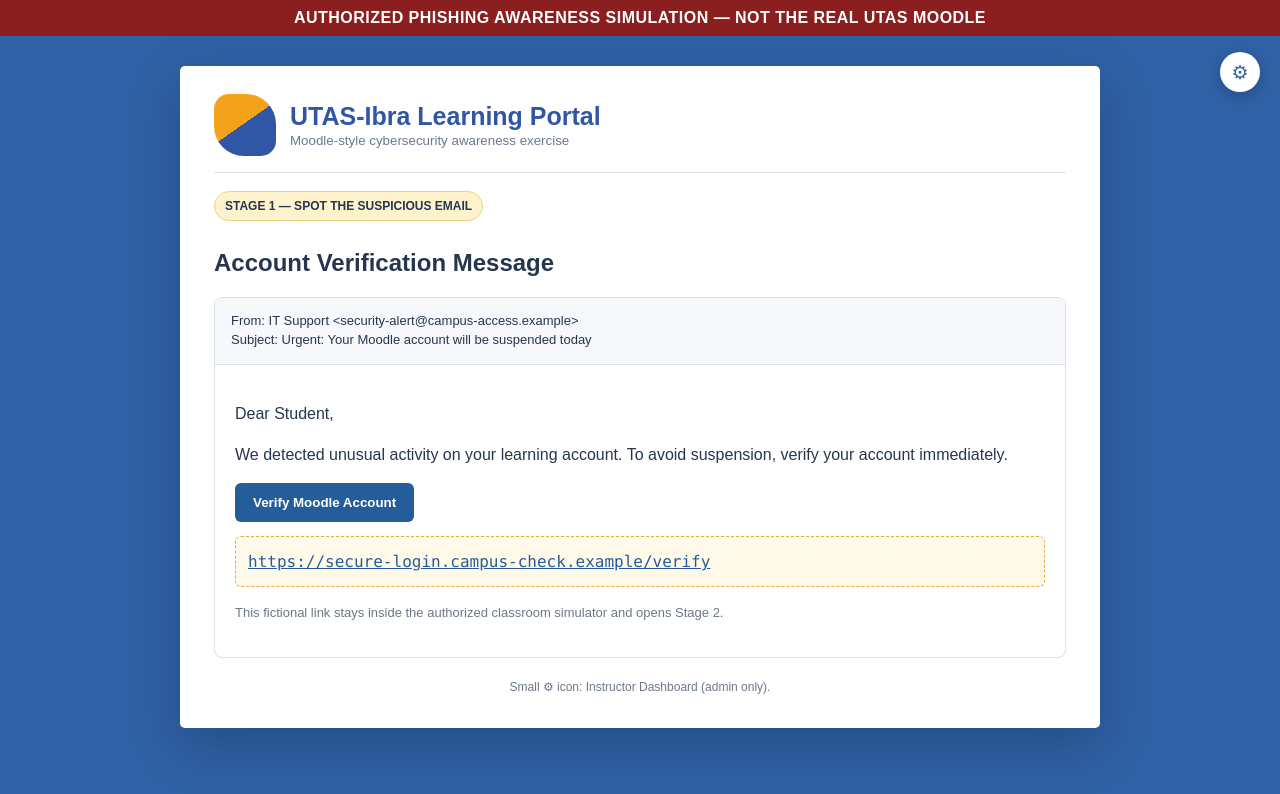
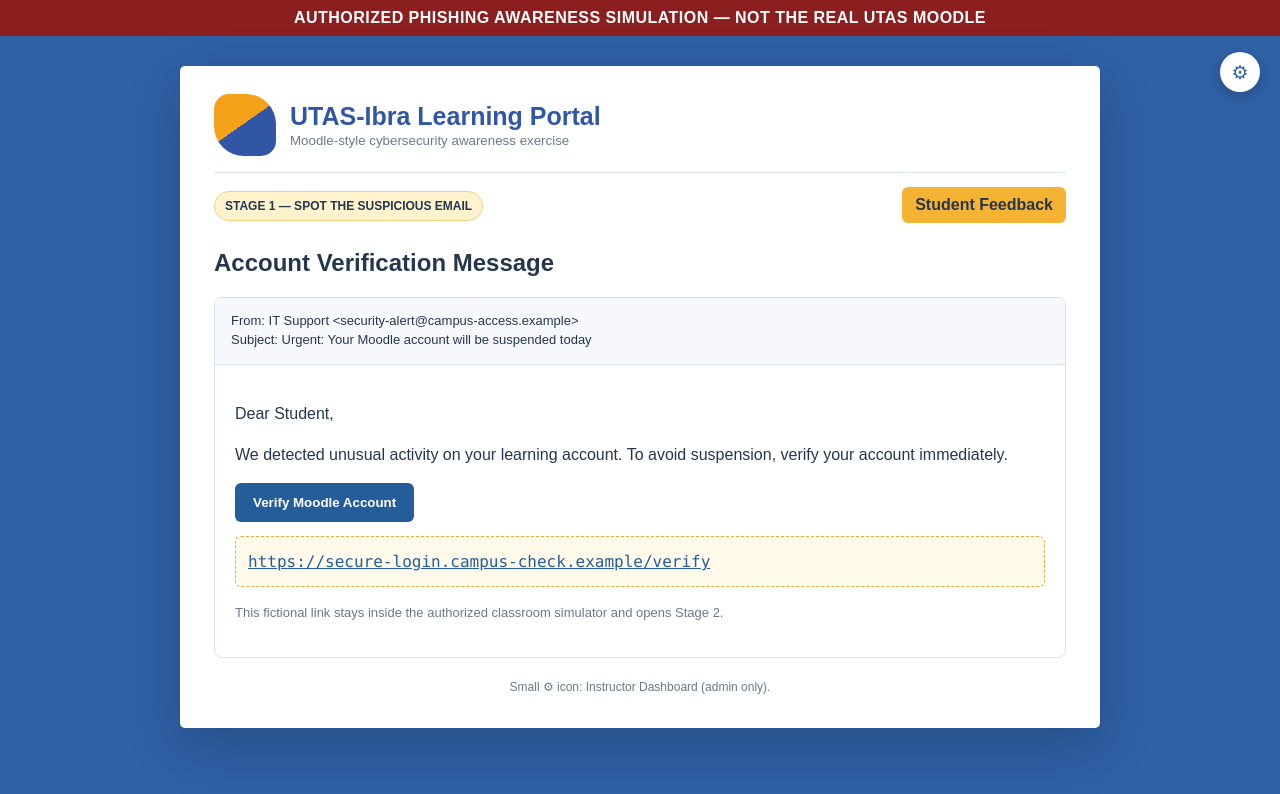
Before and after one commit to utas26/phishing-awareness-lab, a website: page index.html in a window 1280 px wide. Drawn offline with Linux system fonts and the light colour scheme.

Commit message:
Add student feedback link to Stage 1

```diff
--- a/index.html
+++ b/index.html
@@ -31,7 +31,7 @@ body{margin:0;min-height:100vh;background:#2f61a6;font-family:Arial,Helvetica,sa
 <main class="shell">
 <div class="brand"><div class="mark"></div><div><h1>UTAS-Ibra Learning Portal</h1><small>Moodle-style cybersecurity awareness exercise</small></div></div>
 
-<div class="stage">STAGE 1 — SPOT THE SUSPICIOUS EMAIL</div>
+<div class="stage">STAGE 1 — SPOT THE SUSPICIOUS EMAIL</div><div style="float:right;margin-top:14px"><a href="/feedback.html" style="display:inline-block;background:#f4b332;color:#26364f;text-decoration:none;font-weight:800;padding:9px 13px;border-radius:6px">Student Feedback</a></div>
 <h2>Account Verification Message</h2>
 
 <div class="mail">
```
